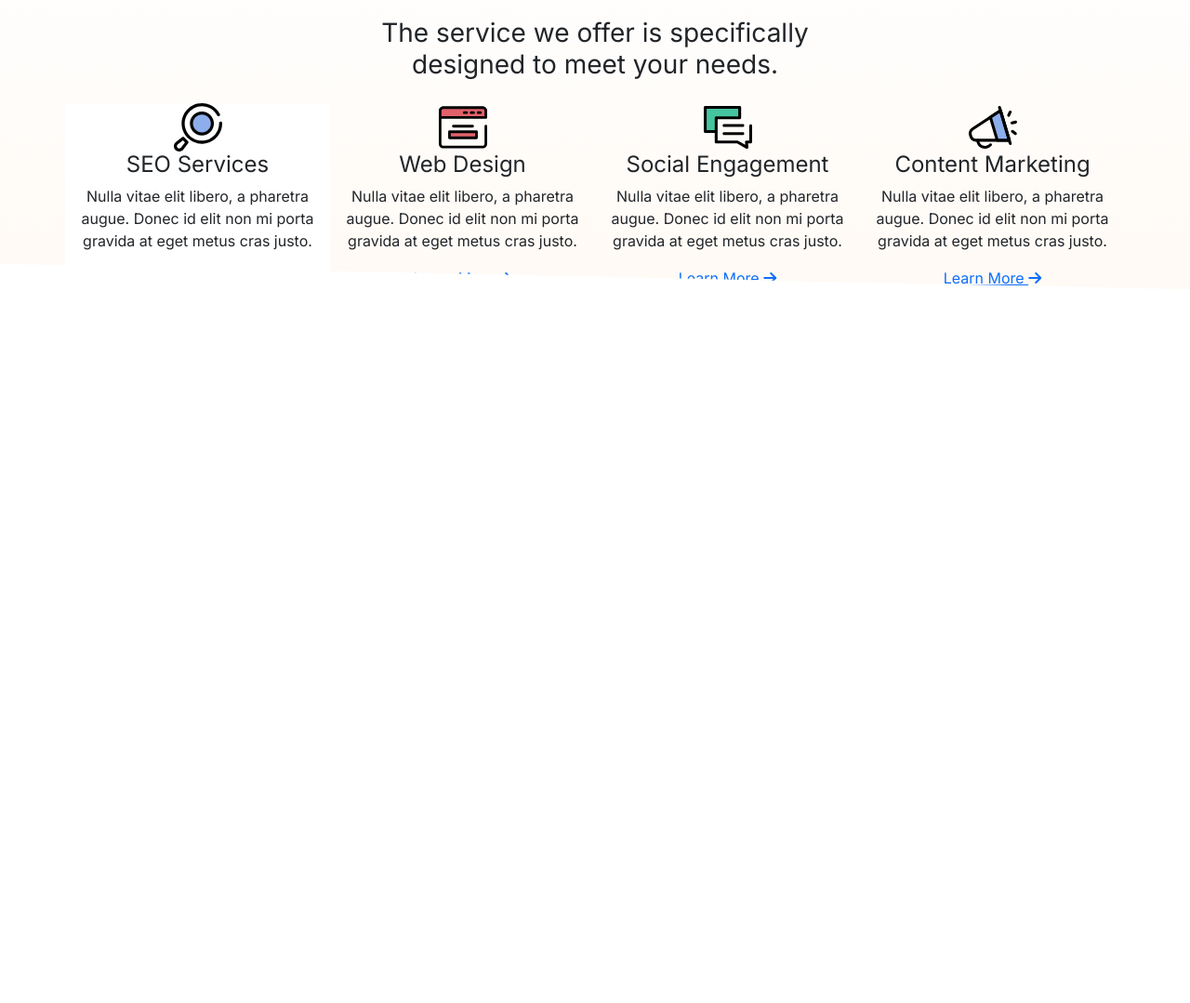
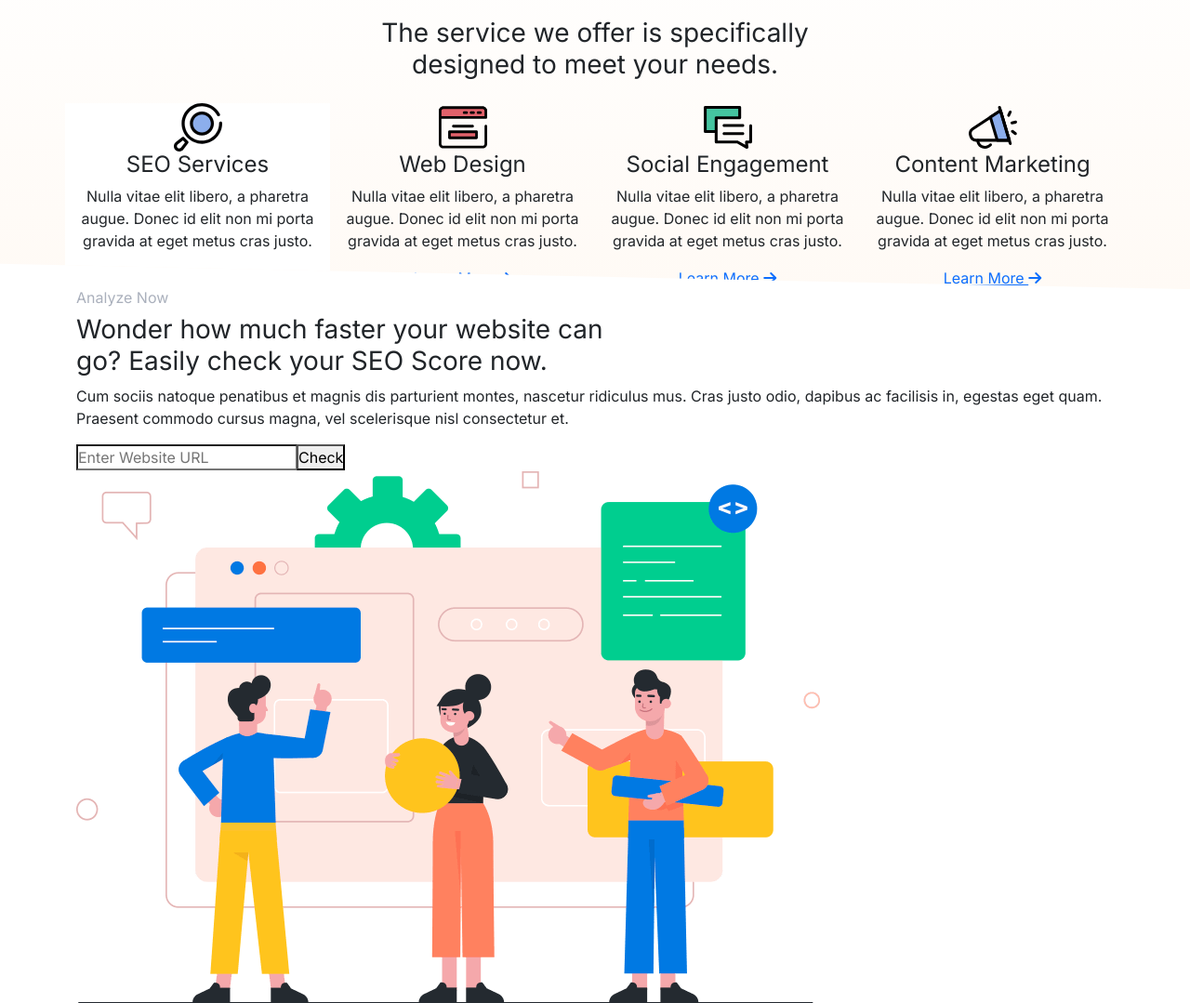
Before and after one commit to ankitpativala1405/SandBox_Bootstrap, a website: page index.html in a window 1280 px wide. Shown: the part 590-1669 px from the top of the page at 93% size. Before the commit the page ends 901 px from the top, so only its background shows below. Drawn offline with nearby package versions, Linux system fonts and the light colour scheme.

Commit message:
update || 09-07

```diff
--- a/index.html
+++ b/index.html
@@ -256,7 +256,7 @@
 
       <!-- Analyze section -->
 
-      <!-- <div class="container">
+      <div class="container">
       <div class="image-text-wrapper">
         <div class="text-section">
           <h2 class="sandbox_h2">Analyze Now</h2>
@@ -279,7 +279,7 @@
           <img src="./asset/images/asset 53.png" alt="image" width="800" height="573" />
         </div>
       </div>
-    </div> -->
+    </div>
     </div>
 
     <!-- Strategy section -->
```
